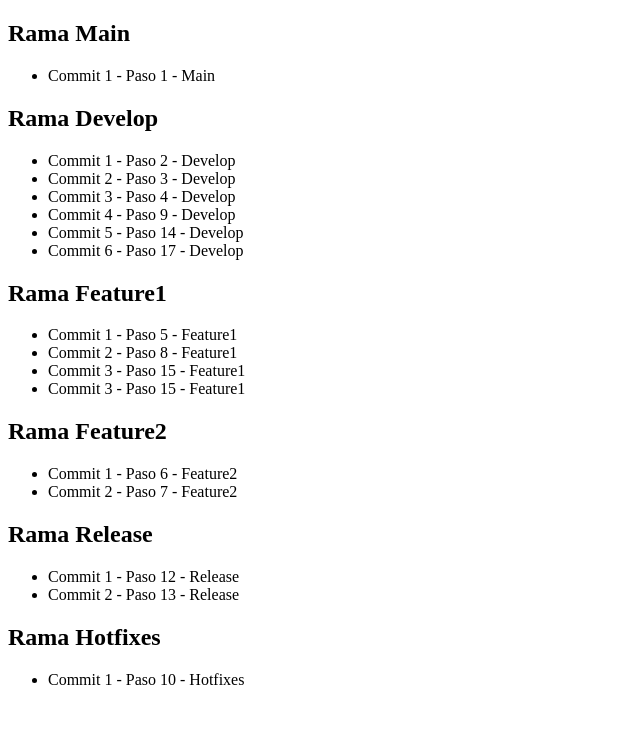
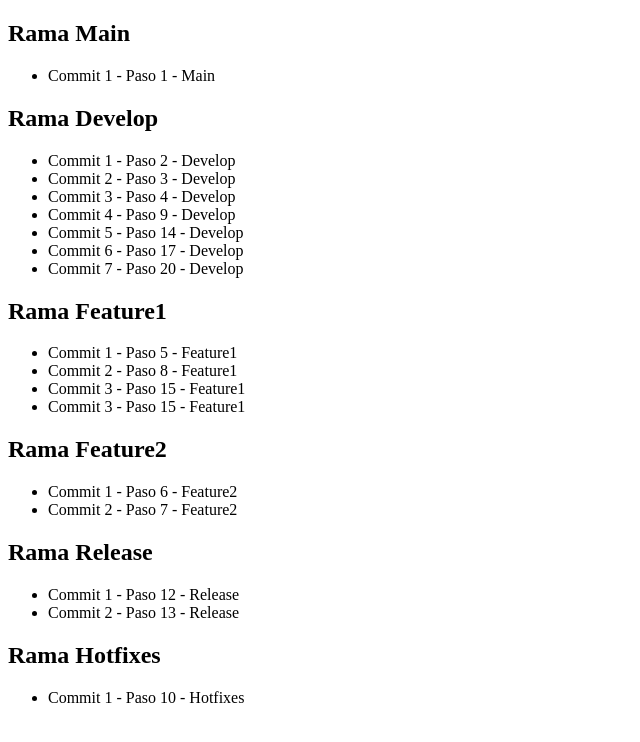
Before and after one commit to esscri97/proyecto-git, a plain HTML site: page index.html in a window 1280 px wide. Shown: the whole page, without its empty margins (0-640 px from the left). Drawn offline with Linux system fonts and the light colour scheme.

Commit message:
Commit 7 - Paso 20 - Develop

```diff
--- a/index.html
+++ b/index.html
@@ -22,6 +22,7 @@
         <li>Commit 4 - Paso 9 - Develop</li>
         <li>Commit 5 - Paso 14 - Develop</li>
         <li>Commit 6 - Paso 17 - Develop</li>
+        <li>Commit 7 - Paso 20 - Develop</li>
     </ul>
 
     <h2>Rama Feature1</h2>
```
